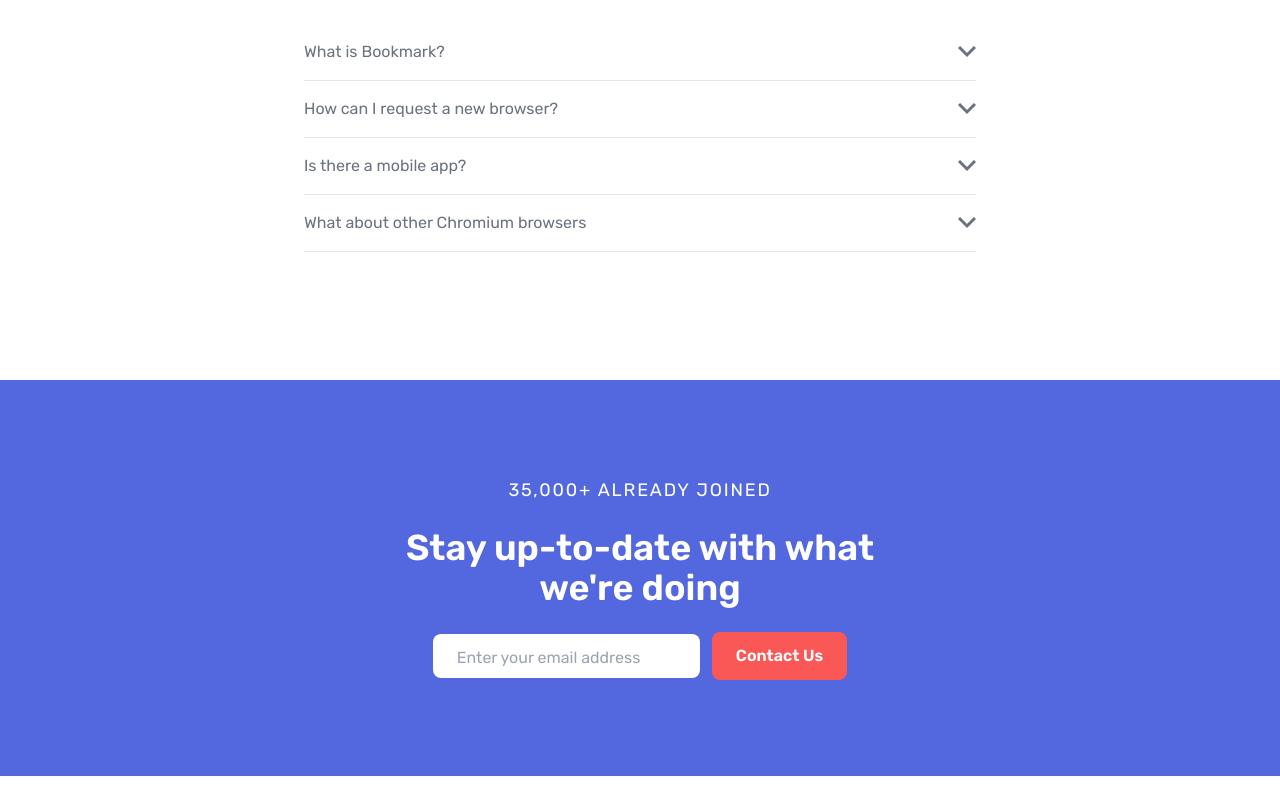
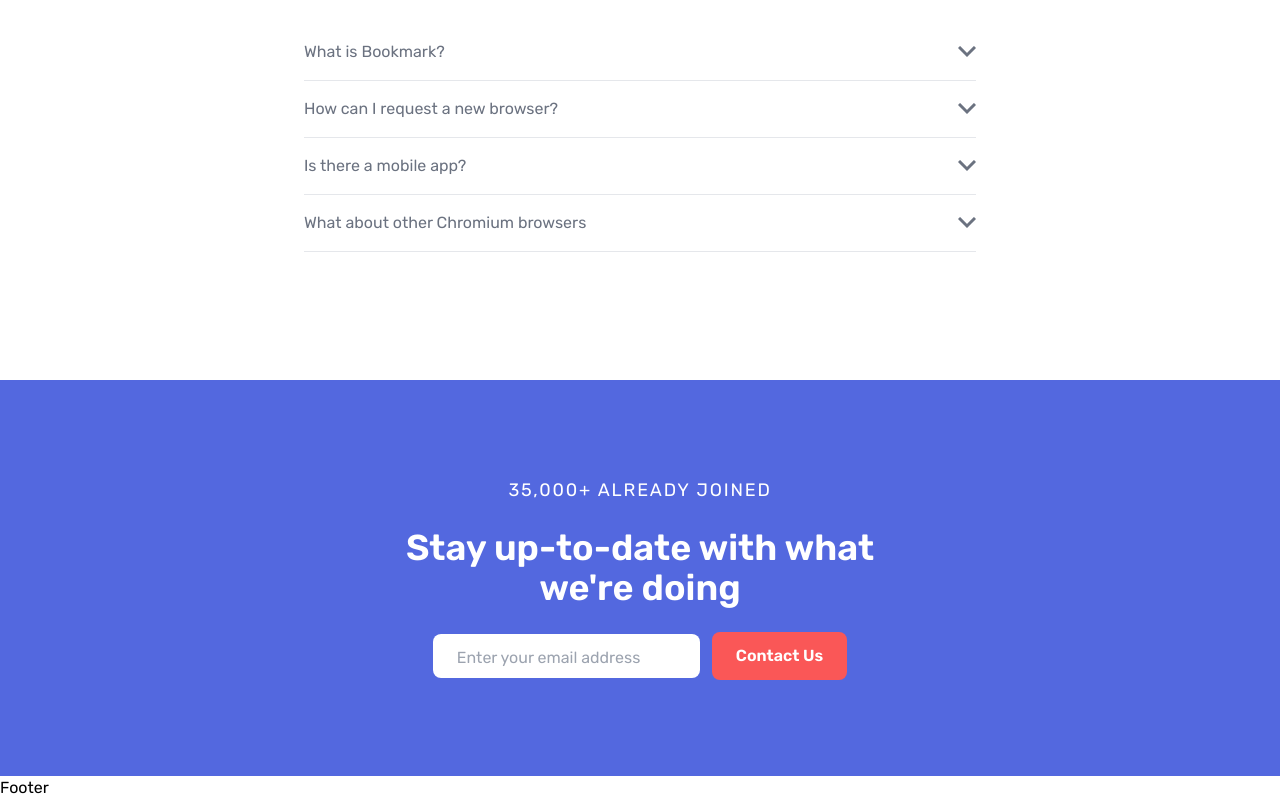
Before and after one commit to kenvilar/bookmark-tailwind, a Next.js app: page / in a window 1280 px wide. Shown: the part 2414-3214 px from the top of the page. Before the commit the page ends 3190 px from the top, so only its background shows below. Built offline with nearby package versions, Linux system fonts and the light colour scheme.

Commit message:
initial footer

```diff
--- /dev/null
+++ b/src/app/components/Footer.tsx
@@ -0,0 +1,9 @@
+const Footer = () => {
+  return (
+    <>
+      <section id="footer">Footer</section>
+    </>
+  );
+};
+
+export default Footer;
--- a/src/app/page.tsx
+++ b/src/app/page.tsx
@@ -8,6 +8,7 @@
 import FAQ from "@/app/components/FAQ";
 import FAQAccordion from "@/app/components/FAQAccordion";
 import Newsletter from "@/app/components/Newsletter";
+import Footer from "@/app/components/Footer";
 
 export default function Home() {
   return (
@@ -29,6 +30,8 @@
       <FAQAccordion />
 
       <Newsletter />
+
+      <Footer />
     </>
   );
 }
```
